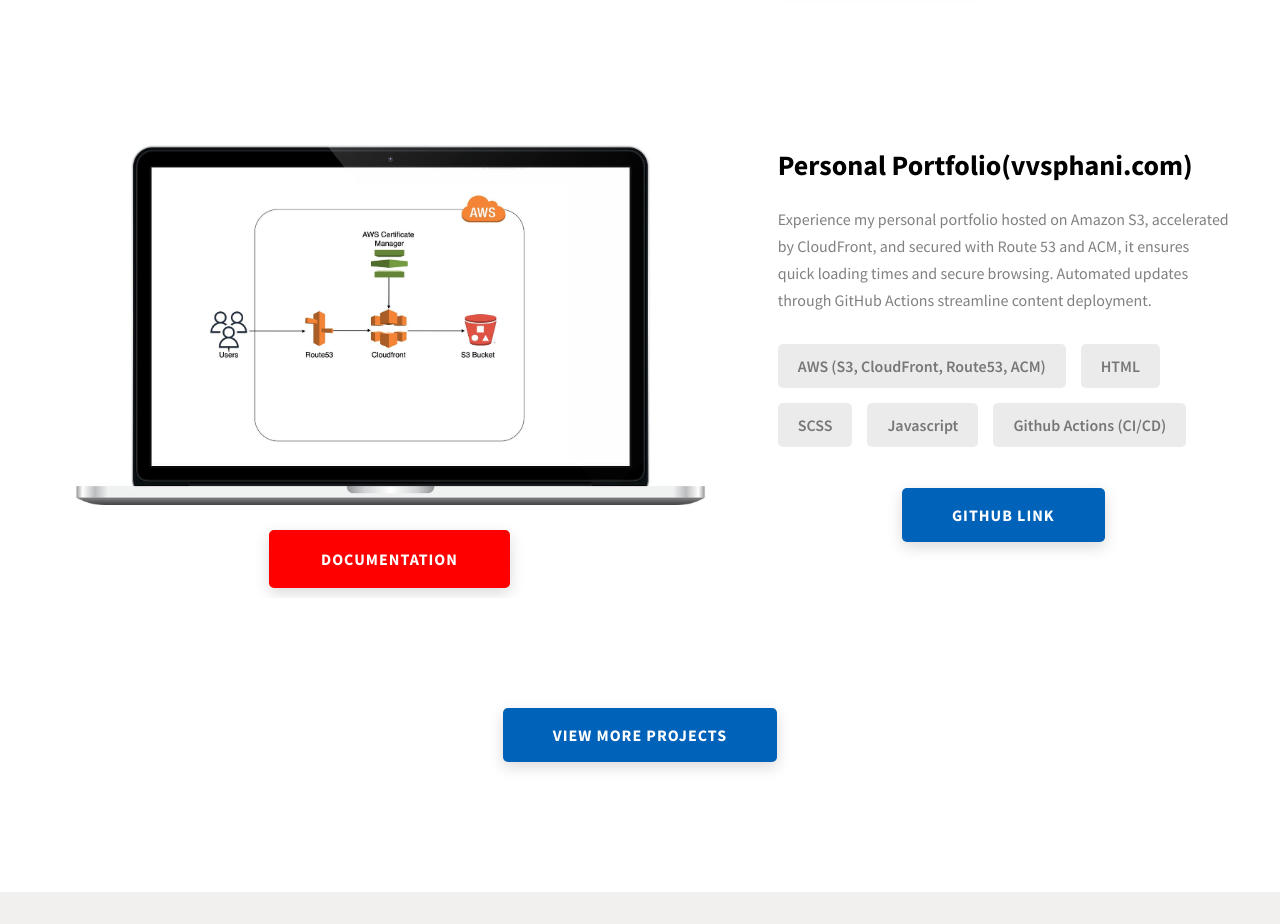
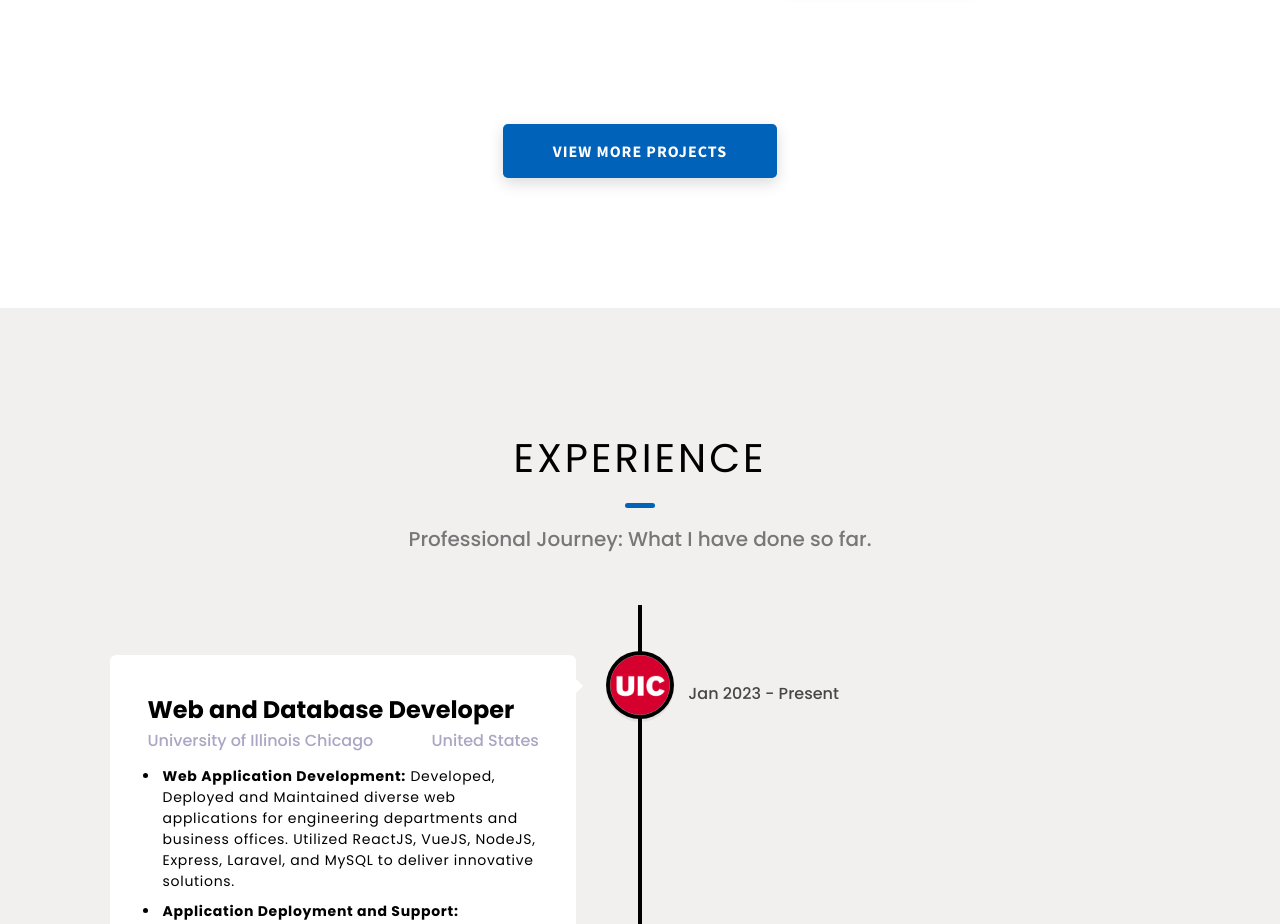
Before and after one commit to SeshaPhaniVV/vvsphani.com, a website: page index.html in a window 1280 px wide. Shown: the part 3440-4364 px from the top of the page. Drawn offline with Linux system fonts and the light colour scheme.

Commit message:
Removed portfolio

```diff
--- a/index.html
+++ b/index.html
@@ -302,71 +302,6 @@
               </div>
             </div>
           </div>
-          <div class="projects__row">
-            <div class="projects__row-img-cont">
-              <img
-                src="./assets/png/personal_portfolio.jpeg"
-                alt="Software Screenshot"
-                class="projects__row-img"
-                loading="lazy"
-              />
-              <div class="text-align-center">
-                 <a href="https://github.com/SeshaPhaniVV/Portfolio/blob/main/README.md"
-                  class="btn btn--med btn--theme youtube-btn"
-                  target="_blank">Documentation</a>
-              </div>
-            </div>
-            <div class="projects__row-content">
-              <h3 class="projects__row-content-title">Personal Portfolio(vvsphani.com)</h3>
-              <p class="projects__row-content-desc">
-                Experience my personal portfolio hosted on Amazon S3, accelerated by CloudFront, and secured with Route 53 and ACM, it ensures quick loading times and secure browsing. Automated updates through GitHub Actions streamline content deployment.
-              </p>
-              <div class="skills">
-                <div class="skills__skill">AWS (S3, CloudFront, Route53, ACM)</div>
-                <div class="skills__skill">HTML</div>
-                <div class="skills__skill">SCSS</div>
-                <div class="skills__skill">Javascript</div>
-                <div class="skills__skill">Github Actions (CI/CD)</div>
-              </div>
-              <div class="text-align-center margin-auto">
-                <a
-                  href="https://github.com/SeshaPhaniVV/Portfolio"
-                  class="btn btn--med btn--theme dynamicBgClr"
-                  target="_blank"
-                  >Github Link</a
-                >
-              </div>
-            </div>
-            <!-- <div class="projects__row-content">
-              <h3 class="projects__row-content-title">Hexaland Cluster Monitoring App</h3>
-              <p class="projects__row-content-desc">
-                In response to the challenges posed by COVID-19, I developed a web application named Hexaland Hotspot Monitoring App — a dynamic solution designed to assist the government in tracking and analyzing the growth of connected hotspots with its unique hexagonal landscape.
-                Key Features include Hexagonal Infrastructure, Border Connectivity, & Cluster Visualization.
-              </p>
-              <div class="skills">
-                <div class="skills__skill">Vue JS</div>
-                <div class="skills__skill">PHP</div>
-                <div class="skills__skill">Docker</div>
-                <div class="skills__skill">Docker Compose</div>
-                <div class="skills__skill">MySQL</div>
-                <div class="skills__skill">PHPMyAdmin</div>
-              </div>
-              <div>
-                <a
-                  href="https://github.com/SeshaPhaniVV/hexaland-client-web"
-                  class="btn btn--med btn--theme dynamicBgClr"
-                  target="_blank"
-                  >Github Frontend</a
-                >
-                <a
-                  href="https://github.com/SeshaPhaniVV/hexaland"
-                  class="btn btn--med btn--theme dynamicBgClr"
-                  target="_blank"
-                  >Backend</a
-                >
-              </div>
-            </div> -->
-          </div>
           <div class="text-align-center"><a href="https://github.com/SeshaPhaniVV" class="btn btn--med btn--theme dynamicBgClr" target="_blank">View More Projects</a></div>
         </div>
       </div>
```
